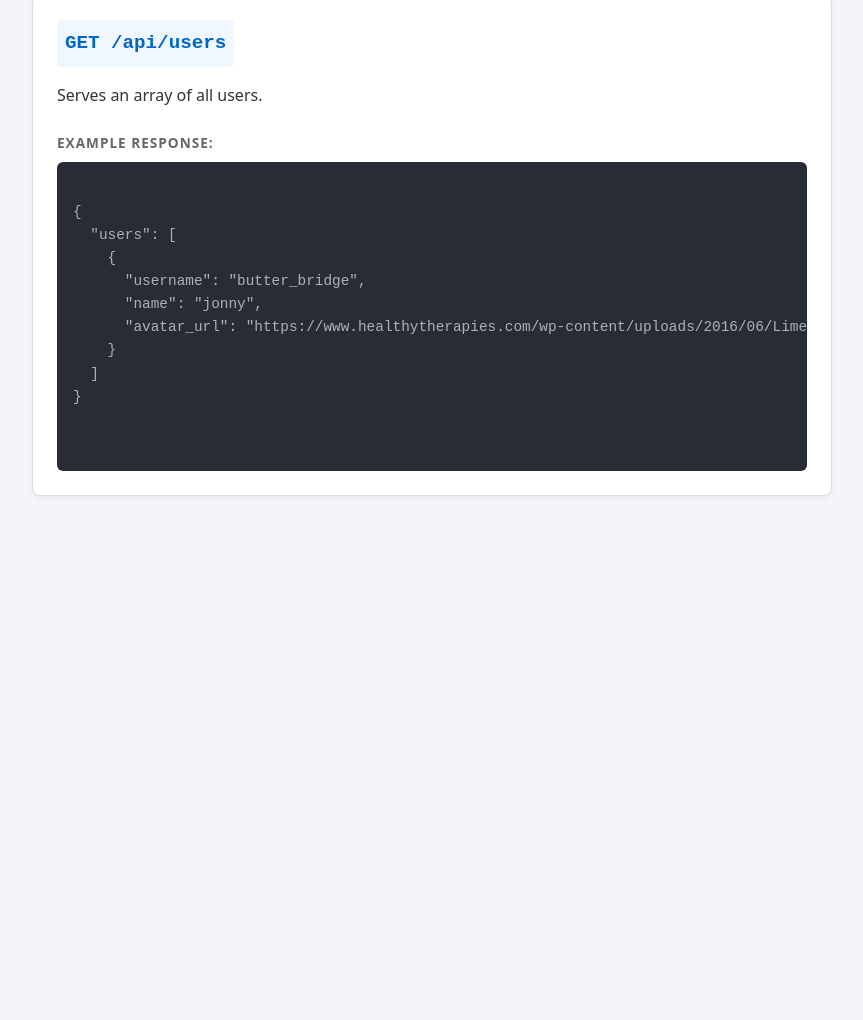
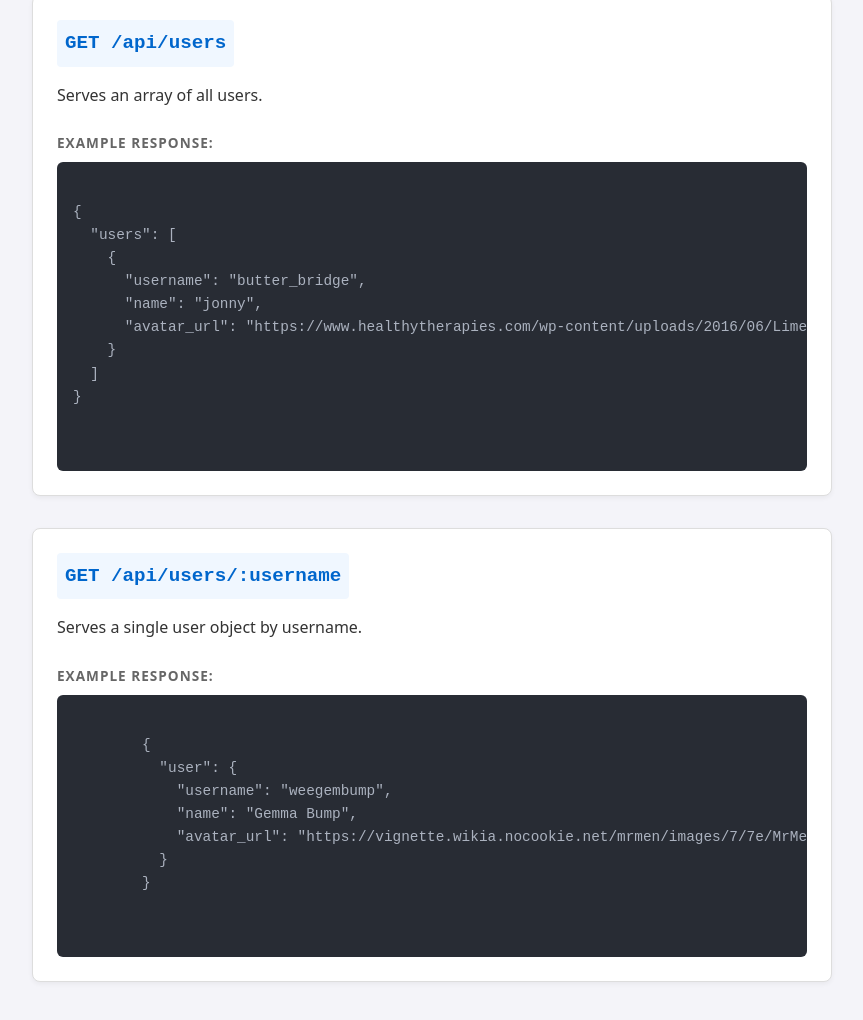
Before and after one commit to vertigo1919/headless-press-api, a website: page public/index.html in a window 1280 px wide. Shown: the part 5268-6288 px from the top of the page, without its empty margins (208-1071 px from the left). Before the commit the page ends 5828 px from the top, so only its background shows below. Drawn offline with Linux system fonts and the light colour scheme.

Commit message:
Update documentation to include new API endpoint

```diff
--- a/public/index.html
+++ b/public/index.html
@@ -226,6 +226,23 @@
 </code>
           </pre>
         </li>
+
+        <li class="endpoint-card">
+          <h3>GET /api/users/:username</h3>
+          <p>Serves a single user object by username.</p>
+          <h4>Example response:</h4>
+          <pre>
+        <code>
+        {
+          "user": {
+            "username": "weegembump",
+            "name": "Gemma Bump",
+            "avatar_url": "https://vignette.wikia.nocookie.net/mrmen/images/7/7e/MrMen-Bump.png/revision/latest?cb=20180123225553"
+          }
+        }
+        </code>
+          </pre>
+        </li>
       </ul>
     </main>
   </body>
```
